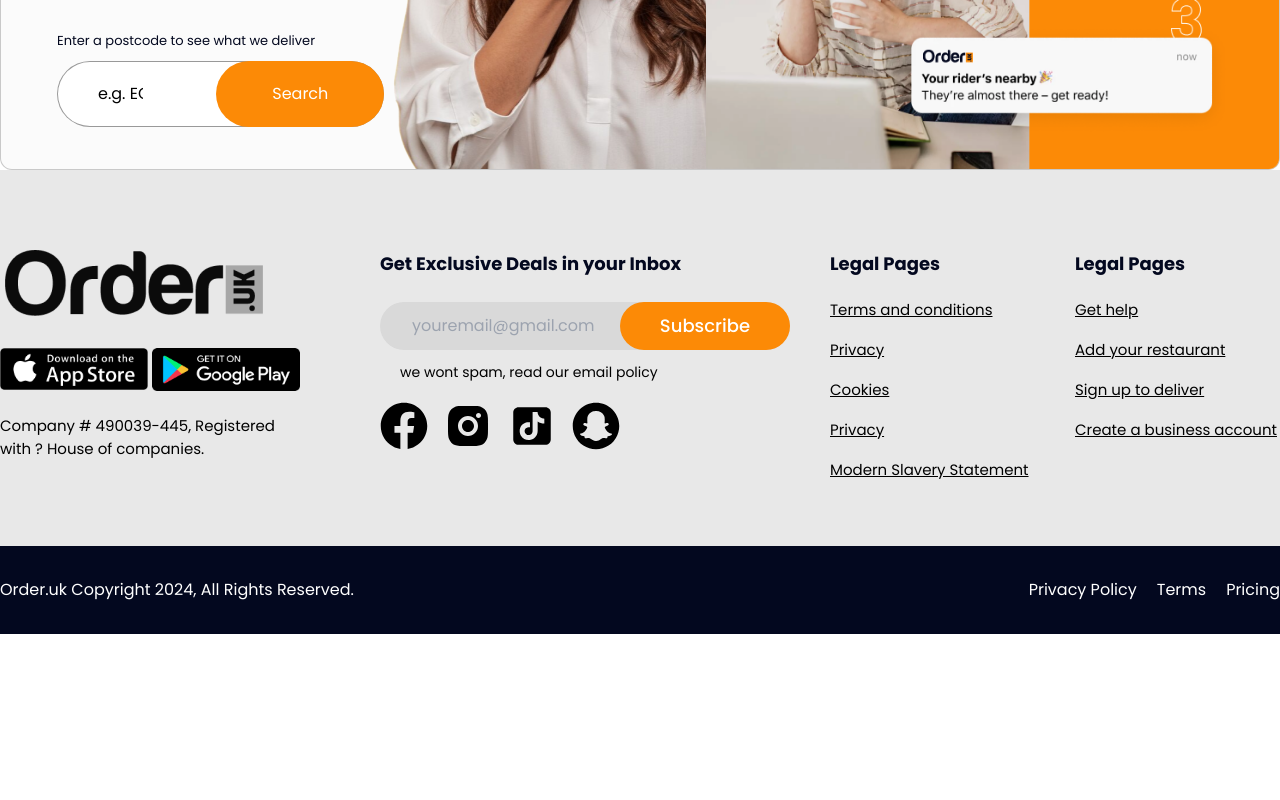
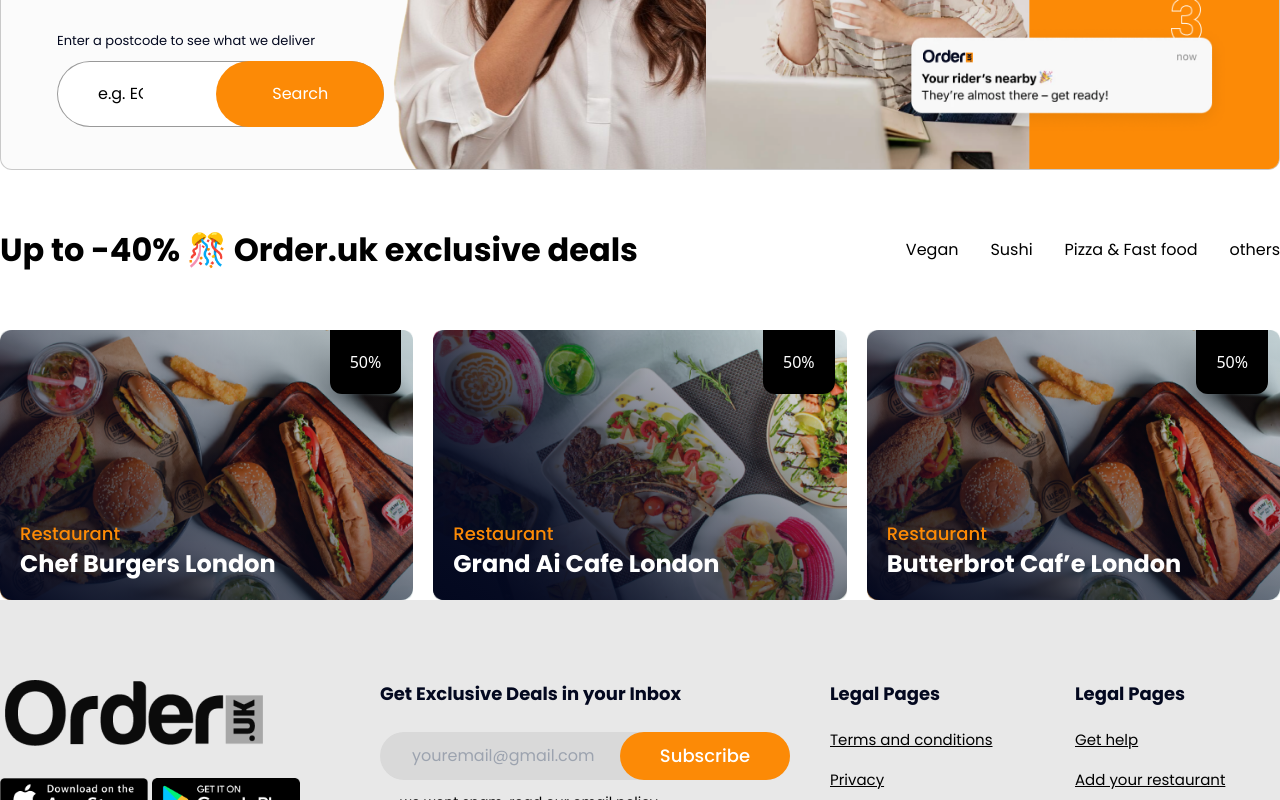
Before and after one commit to frontend-complex/food-ordering, a React (Vite) app: page / in a window 1280 px wide. Shown: the part 580-1380 px from the top of the page. Before the commit the page ends 1214 px from the top, so only its background shows below. Built offline with nearby package versions, Linux system fonts and the light colour scheme.

Commit message:
Home Page [Exclusive Deals] component update

```diff
--- /dev/null
+++ b/src/components/Home/ExclusiveDeals/DealCard.jsx
@@ -0,0 +1,19 @@
+import React from "react";
+
+const DealCard = ({ image, type, title, offer, className }) => {
+  return (
+    <div className={`relative   ${className}`}>
+      <img src={image} alt="" />
+      <div className=" bg-gradient-to-tr from-[#03081f] to-transparent rounded-xl absolute inset-y-0 inset-x-0"></div>
+      <span className="absolute top-0 right-3 text-white  rounded-b-xl py-5 p-5 bg-black">
+        {offer}50%
+      </span>
+      <div className="absolute left-5 bottom-5">
+        <p className="text-orange font-medium font-poppins text-lg ">{type}</p>
+        <p className="text-white font-bold font-poppins text-2xl">{title}</p>
+      </div>
+    </div>
+  );
+};
+
+export default DealCard;
--- /dev/null
+++ b/src/components/Home/ExclusiveDeals/index.jsx
@@ -0,0 +1,37 @@
+import { Link } from "react-router-dom";
+import {
+  exclusiveDeals,
+  exclusiveDealsLink,
+} from "../../../constants/exclusivedeals.constant";
+import SectionHeading from "../../ui/FooterHeading/SectionHeading";
+import DealCard from "./DealCard";
+
+const ExclusiveDeals = () => {
+  return (
+    <div>
+      <div className=" my-14 flex flex-row items-center justify-between">
+        <SectionHeading>Up to -40% 🎊 Order.uk exclusive deals</SectionHeading>
+        <div className="flex flex-row items-center gap-8 font-normal font-poppins text-black text-base">
+          {exclusiveDealsLink.map((item) => (
+            <Link to={item.path} key={item.id}>
+              {item.title}
+            </Link>
+          ))}
+        </div>
+      </div>
+      <div className="flex flex-row gap-5 ">
+        {exclusiveDeals[1].content.map((deal) => (
+          <DealCard
+            className={"rounded-xl"}
+            key={deal.id}
+            image={deal?.img}
+            title={deal?.title}
+            type={deal?.type}
+          />
+        ))}
+      </div>
+    </div>
+  );
+};
+
+export default ExclusiveDeals;
--- /dev/null
+++ b/src/components/ui/FooterHeading/SectionHeading/index.jsx
@@ -0,0 +1,10 @@
+/* eslint-disable react/prop-types */
+const SectionHeading = ({ children, className }) => {
+  return (
+    <h2 className={`font-poppins font-bold text-[32px] text-black ${className}`}>
+      {children}
+    </h2>
+  );
+};
+
+export default SectionHeading;
--- /dev/null
+++ b/src/constants/exclusivedeals.constant.js
@@ -0,0 +1,84 @@
+import exclusiveImage1 from "../assets/images/exclusive/img1.png";
+import exclusiveImage2 from "../assets/images/exclusive/img2.png";
+import exclusiveImage3 from "../assets/images/exclusive/img3.png";
+
+const exclusiveDealsLink = [
+  { id: 1, title: "Vegan", path: "/vegan" },
+  { id: 2, title: "Sushi", path: "/sushi" },
+  { id: 3, title: "Pizza & Fast food", path: "/pizza" },
+  { id: 4, title: "others", path: "/others" },
+];
+
+const exclusiveDeals = [
+  {
+    id: 1,
+    content: [
+      {
+        id: 1,
+        type: "Restaurant",
+        title: "Chef Burgers London",
+        img: exclusiveImage1,
+      },
+      {
+        id: 2,
+        type: "Restaurant",
+        title: "Grand Ai Cafe London",
+        img: exclusiveImage2,
+      },
+      {
+        id: 3,
+        type: "Restaurant",
+        title: "Butterbrot Caf’e London",
+        img: exclusiveImage3,
+      },
+    ],
+  },
+  {
+    id: 2,
+    content: [
+      {
+        id: 1,
+        type: "Restaurant",
+        title: "Chef Burgers London",
+        img: exclusiveImage1,
+      },
+      {
+        id: 2,
+        type: "Restaurant",
+        title: "Grand Ai Cafe London",
+        img: exclusiveImage2,
+      },
+      {
+        id: 3,
+        type: "Restaurant",
+        title: "Butterbrot Caf’e London",
+        img: exclusiveImage3,
+      },
+    ],
+  },
+  {
+    id: 3,
+    content: [
+      {
+        id: 1,
+        type: "Restaurant",
+        title: "Chef Burgers London",
+        img: exclusiveImage1,
+      },
+      {
+        id: 2,
+        type: "Restaurant",
+        title: "Grand Ai Cafe London",
+        img: exclusiveImage2,
+      },
+      {
+        id: 3,
+        type: "Restaurant",
+        title: "Butterbrot Caf’e London",
+        img: exclusiveImage3,
+      },
+    ],
+  },
+];
+
+export { exclusiveDealsLink, exclusiveDeals };
--- a/src/pages/Home/index.jsx
+++ b/src/pages/Home/index.jsx
@@ -1,9 +1,11 @@
 import Banner from "../../components/Home/Banner";
+import ExclusiveDeals from "../../components/Home/ExclusiveDeals";
 
 const Home = () => {
   return (
     <div>
       <Banner />
+      <ExclusiveDeals />
     </div>
   );
 };
```
